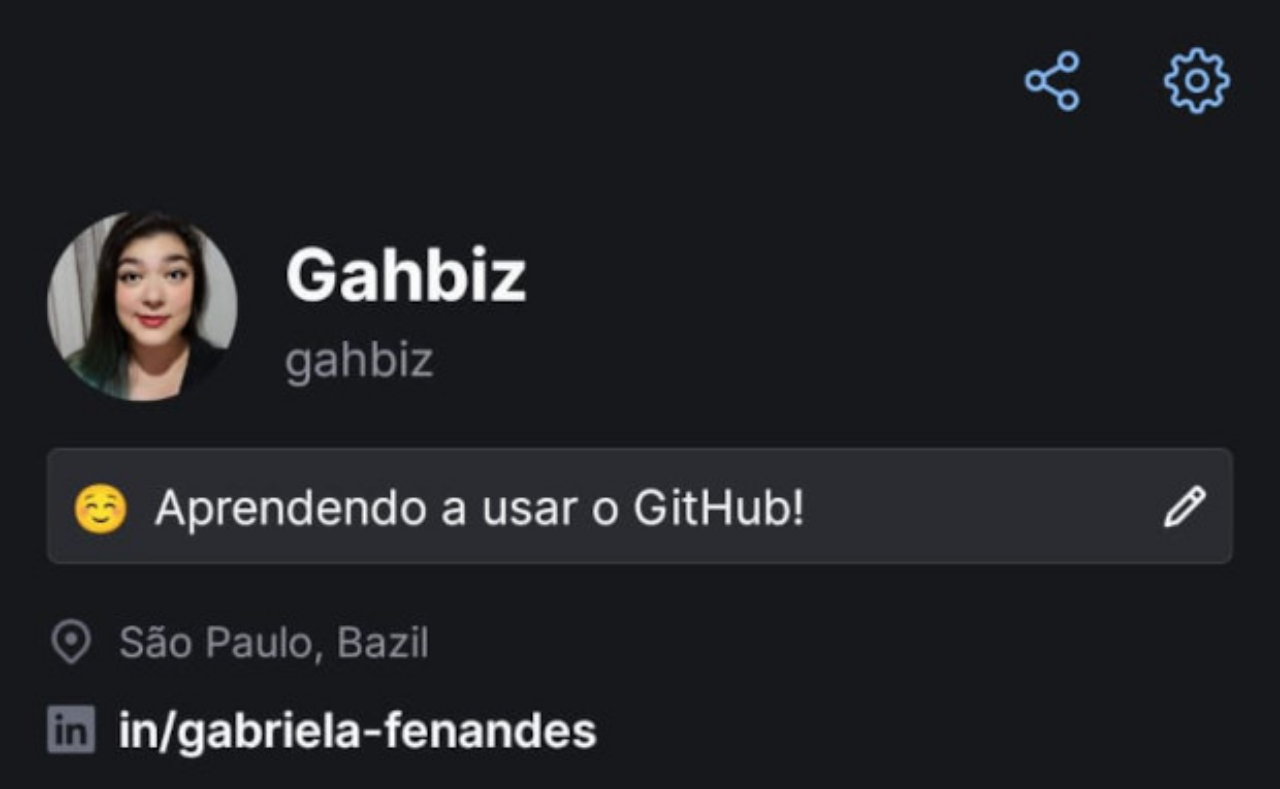
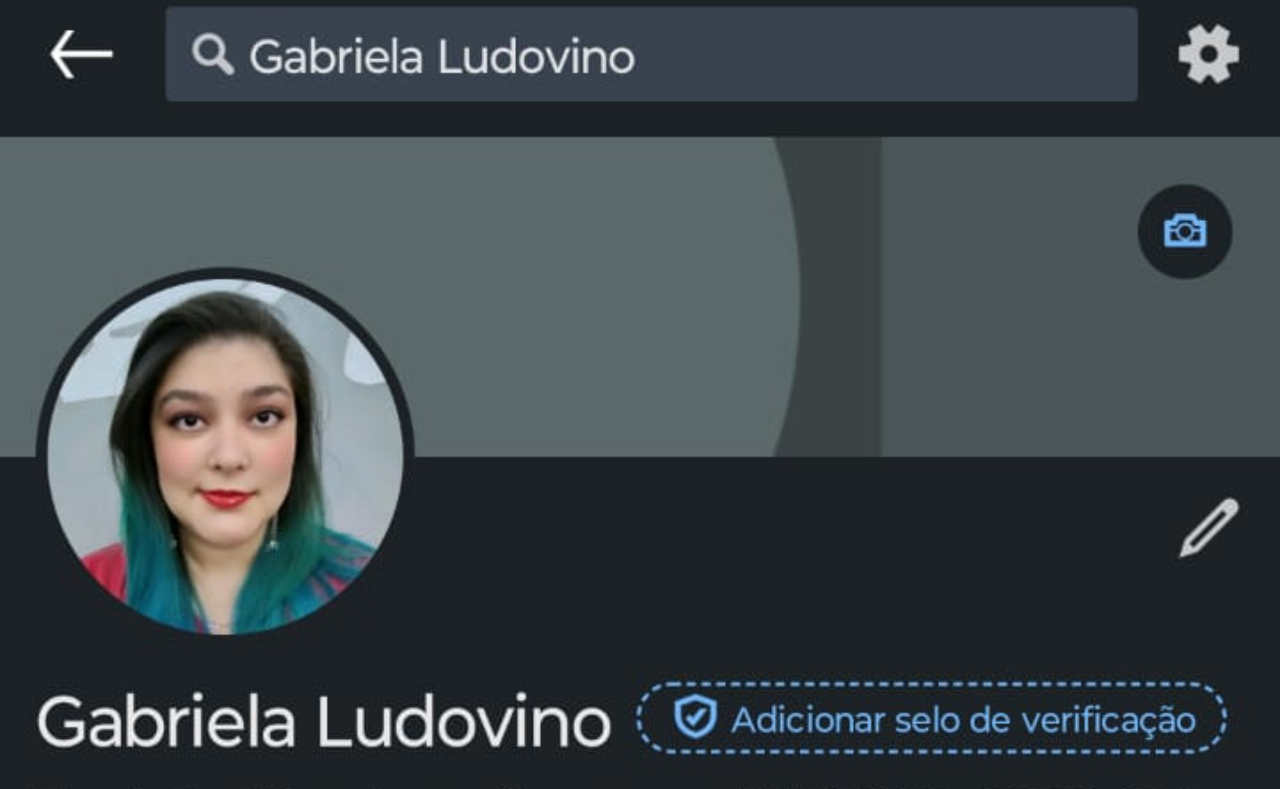
Before and after one commit to gahbiz/projeto-social, a plain HTML site: page linkedin.html in a window 1280 px wide. Shown: the top 789 px of the page. Drawn offline with Linux system fonts and the light colour scheme.

Commit message:
adicionei uma imagem do linkedin

```diff
--- a/linkedin.html
+++ b/linkedin.html
@@ -7,7 +7,7 @@
     <link rel="stylesheet" href="estilos/social.css">
 </head>
 <body>
-    <img src="imagens/tela-github.jpg" alt="GitHub">
+    <img src="imagens/tela-linkedin.jpg" alt="GitHub">
     <a href="https://www.linkedin.com/in/gabriela-fenandes/" target="_blank">ACESSE</a>
 </body>
 </html>
```
Also changed, not shown: imagens/tela-linkedin.jpg (added), 1 other file.
